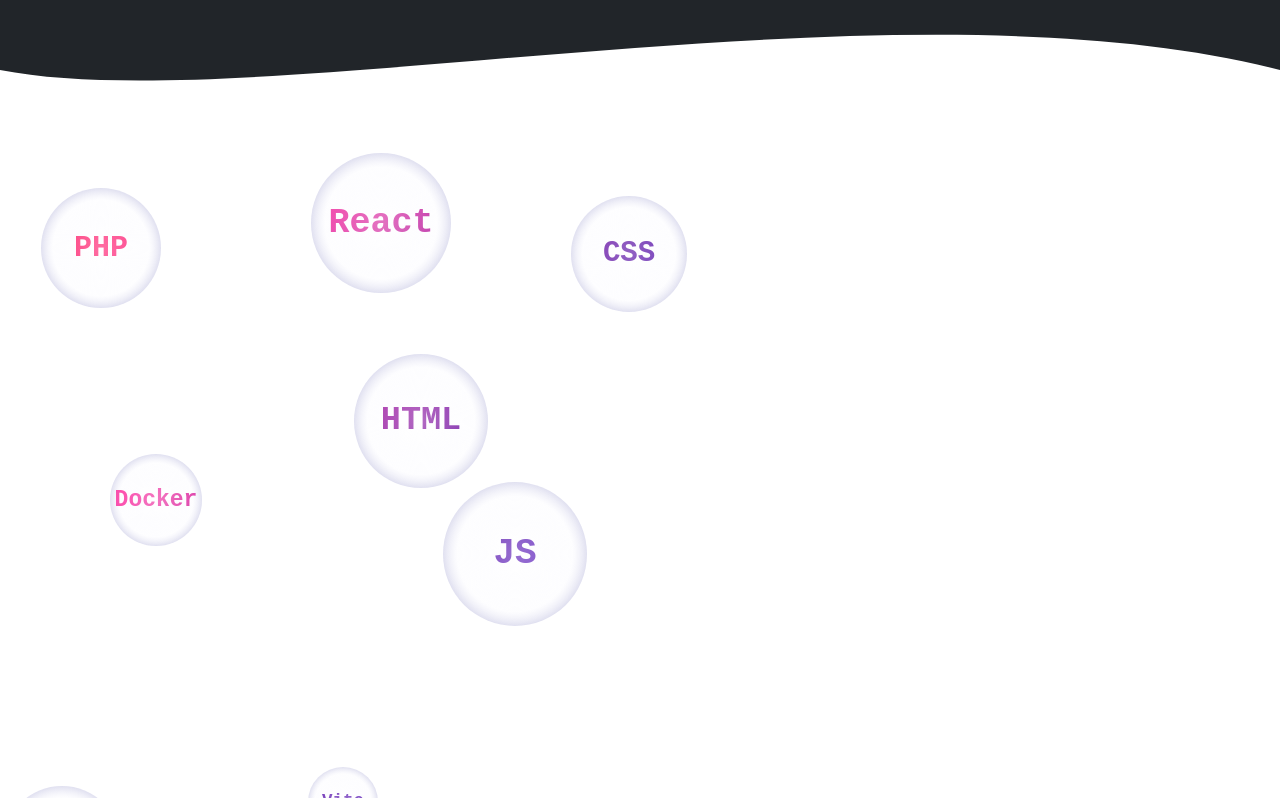
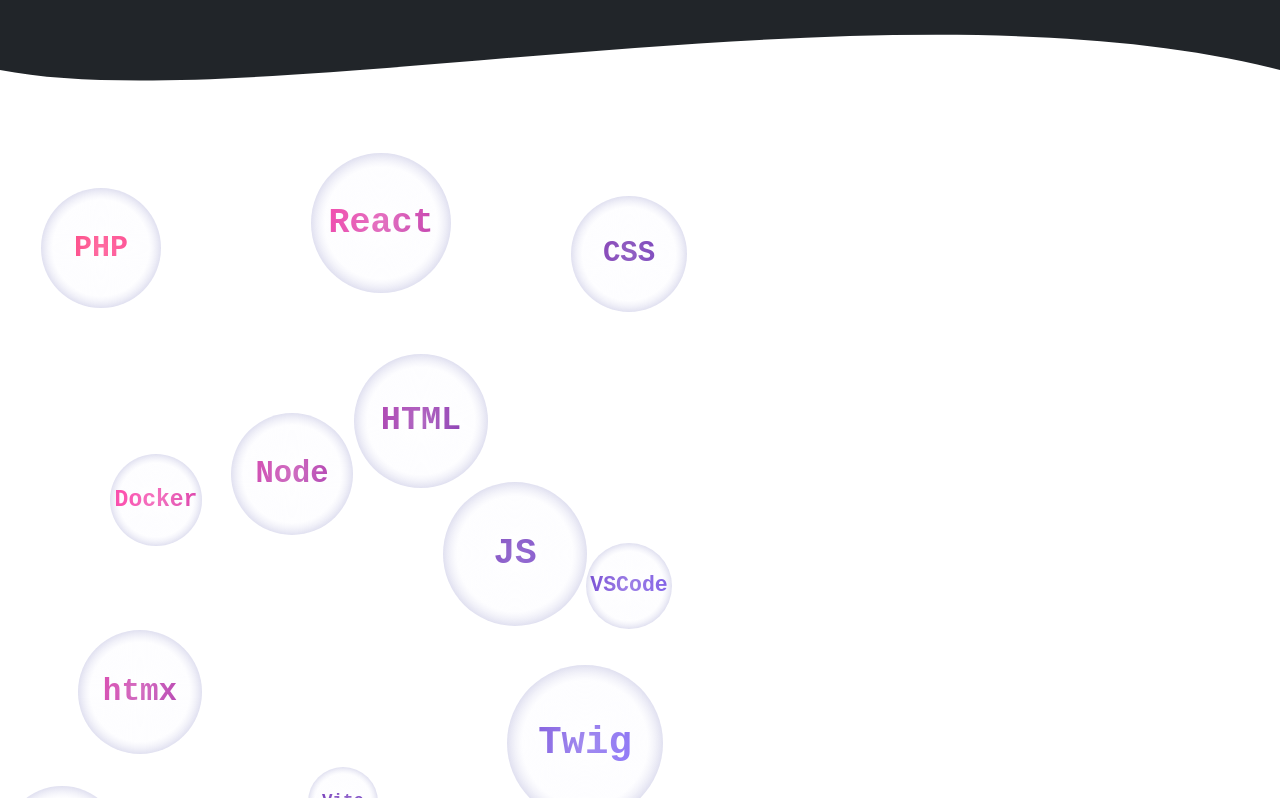
Before and after one commit to samier-fabien/samier_fabien_cv, a React (Vite) app: page /technologies in a window 1280 px wide. Shown: the part 442-1240 px from the top of the page. Built offline with nearby package versions, Linux system fonts and the light colour scheme.

Commit message:
BubblesContainer: ajout de nouvelles bulles

```diff
--- a/src/routes/Technologies.jsx
+++ b/src/routes/Technologies.jsx
@@ -22,9 +22,23 @@
           speed={1.1}
           minRadius={30}
           maxRadius={80}
-          number={9}
+          number={13}
           containerClasses=""
-          bubblesText={["Vite", "JS", "React", "CSS", "HTML", "PHP", "Sf", "Docker", "Git"]}
+          bubblesText={[
+            "Vite",
+            "JS",
+            "React",
+            "CSS",
+            "HTML",
+            "PHP",
+            "Sf",
+            "Docker",
+            "Git",
+            "Node",
+            "htmx",
+            "Twig",
+            "VSCode",
+          ]}
           bubblesColorOne="rgba(255, 255, 255, 0.3)"
           bubblesColorTwo="rgba(240, 240, 255, 0.1)"
           bubblesColorThree="rgba(100, 100, 180, 0.2)"
```
